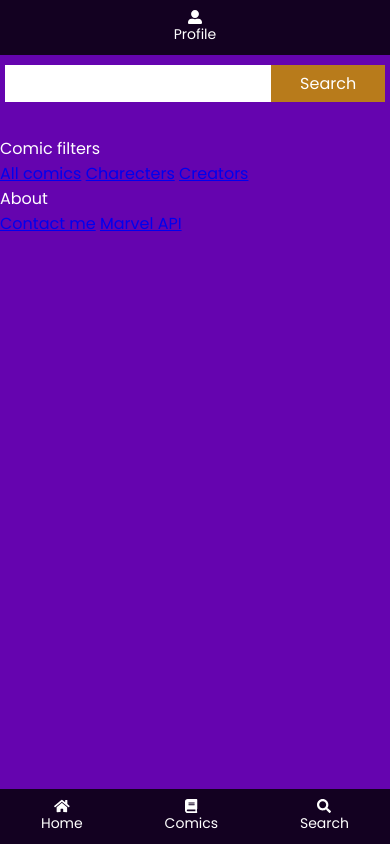
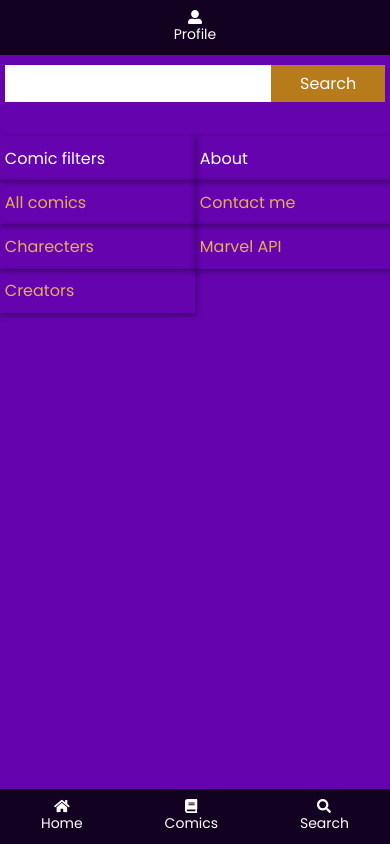
Before and after one commit to erikahendsel/comic-API, a website: page public/search.html in a window 390 px wide. Drawn offline with Linux system fonts and the light colour scheme.

Commit message:
C010: Decorated footer for mobile

```diff
--- a/public/search.html
+++ b/public/search.html
@@ -42,17 +42,17 @@
       <div class="comics"></div>
     </section>
     <footer>
-      <div>
-        <div>
-          <p>Comic filters</p>
-          <a href="#">All comics</a>
-          <a href="#">Charecters</a>
-          <a href="#">Creators</a>
+      <div class="footer">
+        <div class="__block">
+          <div><p>Comic filters</p></div>
+          <div><a href="#">All comics</a></div>
+          <div><a href="#">Charecters</a></div>
+          <div><a href="#">Creators</a></div>
         </div>
-        <div>
-          <p>About</p>
-          <a href="#">Contact me</a>
-          <a href="#">Marvel API</a>
+        <div class="__block">
+          <div><p>About</p></div>
+          <div><a href="#">Contact me</a></div>
+          <div><a href="#">Marvel API</a></div>
         </div>
       </div>
     </footer>
--- /dev/null
+++ b/public/styles/_footer.scss
@@ -0,0 +1,19 @@
+.footer {
+  display: flex;
+  justify-content: space-around;
+  .__block {
+    display: flex;
+    flex-direction: column;
+    width: 100%;
+    div {
+      padding: 0.6em 0.3em;
+      width: 100%;
+      box-shadow: 1px 2px 5px 1px rgba(0, 0, 0, 0.3);
+      font-size: 1rem;
+      a {
+        color: $link-color;
+        text-decoration: none;
+      }
+    }
+  }
+}
--- a/public/styles/main.scss
+++ b/public/styles/main.scss
@@ -5,7 +5,7 @@
 @import "allcomics";
 @import "singlecomic";
 @import "searchbar";
-
+@import "footer";
 * {
   margin: 0;
   padding: 0;
```
Also changed, not shown: public/comic-id.html (+10 -10 lines), public/comic.html (+15 -0 lines), public/home.html (+22 -10 lines), public/scripts/home.js (+18 -0 lines), public/styles/main.css, 1 other file.
